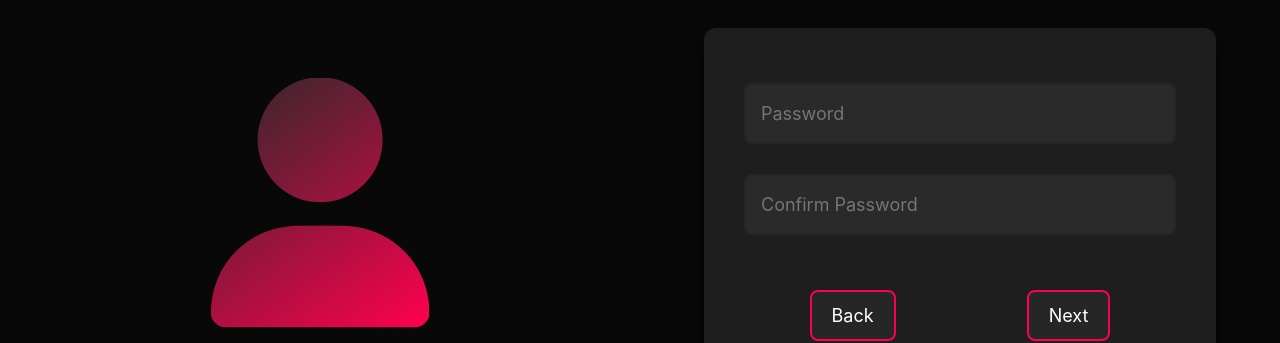
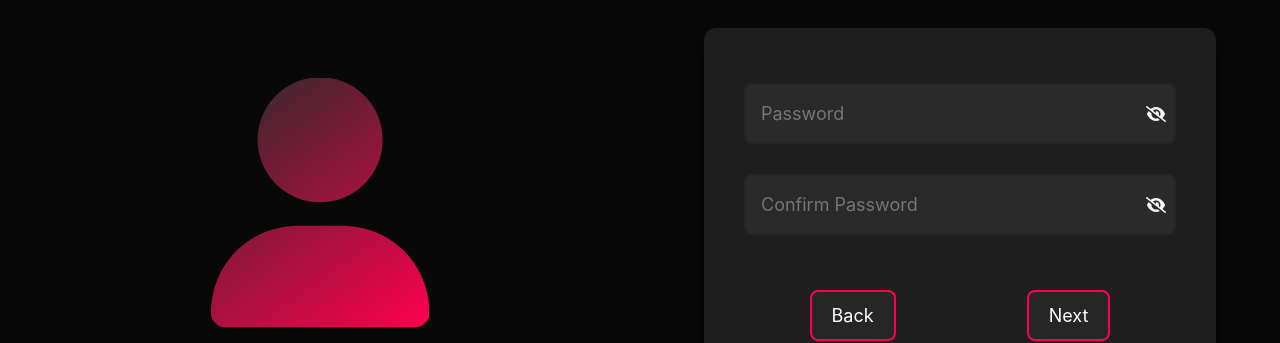
Before and after one commit to ChamanvirKaur/requestly-frontEnd, a React (Create React App) app: page /Signup in a window 1280 px wide. Both pictures are taken after a click on the button "Next". Shown: the part 176-519 px from the top of the page. Built offline with nearby package versions, Linux system fonts and the light colour scheme.

Commit message:
Added eye icon  chan

```diff
--- a/src/Components/steps-signup/SecondStep.js
+++ b/src/Components/steps-signup/SecondStep.js
@@ -1,44 +1,63 @@
-import React ,{useContext}from 'react'
-import './steps.css'
-import { multiStepContext } from '../../StepContext'
+import React, { useContext, useState } from 'react';
+import './steps.css';
+import { multiStepContext } from '../../StepContext';
 
 function SecondStep() {
-    const{setcurrentStep,userData,setuserData, handleChnage} = useContext(multiStepContext);
+    const { setcurrentStep, userData, setuserData, handleChnage } = useContext(multiStepContext);
+    const [showPassword, setShowPassword] = useState(false);
+    const [showConfirmPassword, setShowConfirmPassword] = useState(false);
+
+    const togglePasswordVisibility = () => {
+        setShowPassword(!showPassword);
+    };
+
+    const toggleConfirmPasswordVisibility = () => {
+        setShowConfirmPassword(!showConfirmPassword);
+    };
 
     return (
         <div className='signup-container'>
             <div className="signup-contentBox">
                 <div className="signup-h1">
-
+                    {/* You can add a title here */}
                 </div>
-
                 <div className="signup-form">
-
-
-                <input  value={userData.password} onChange={handleChnage} name='password' placeholder='Password' type="password" />
-                <input value={userData.ConfirmPassword} onChange={handleChnage} name='ConfirmPassword'  placeholder='Confirm Password' type="password" />
-
+                    <div className="password-container">
+                        <input
+                            value={userData.password}
+                            onChange={handleChnage}
+                            name='password'
+                            placeholder='Password'
+                            type={showPassword ? "text" : "password"}
+                        />
+                        <span className="eye-icon" onClick={togglePasswordVisibility}>
+                            {showPassword ? <i class="fa-solid fa-eye"></i> : <i class="fa-solid fa-eye-slash"></i>}
+                        </span>
+                    </div>
+                    <div className="password-container">
+                        <input
+                            value={userData.ConfirmPassword}
+                            onChange={handleChnage}
+                            name='ConfirmPassword'
+                            placeholder='Confirm Password'
+                            type={showConfirmPassword ? "text" : "password"}
+                        />
+                        <span className="eye-icon" onClick={toggleConfirmPasswordVisibility}>
+                            {showConfirmPassword ? <i class="fa-solid fa-eye"></i>: <i class="fa-solid fa-eye-slash"></i>}
+                        </span>
+                    </div>
                 </div>
                 <div className='next-back-buttons'>
-            <button className="submit-button" onClick={()=>setcurrentStep(1)} >
+                    <button className="submit-button" onClick={() => setcurrentStep(1)}>
                         Back
                     </button>
-                <button className="submit-button" onClick={()=>{setcurrentStep(3)}}>
+                    <button className="submit-button" onClick={() => { setcurrentStep(3) }}>
                         Next
                     </button>
                 </div>
-
-    </div>
-    {/* {showPopup && (
-    <div className="popup">
-      <div className="popup-content">
-        <h2>Signup Successful</h2>
-        <button className='close-button' onClick={closePopup}>Close</button>
             </div>
         </div>
-  )} */}
-    </div>
-  )
+    );
 }
 
-export default SecondStep
+export default SecondStep;
```
Lines whose indentation alone changed are shown as unchanged.
